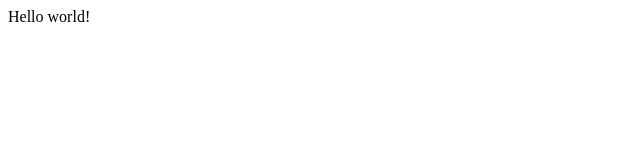
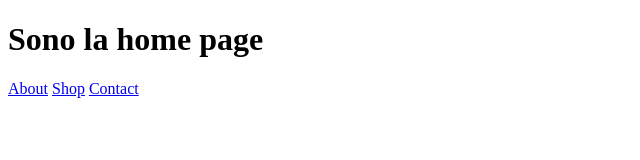
Before and after one commit to andreirosca92/Corso-Gatsbyjs-HPV4Learning, a Gatsby site: page / in a window 1280 px wide. Shown: the whole page, without its empty margins (0-640 px from the left). Built offline with nearby package versions, Linux system fonts and the light colour scheme; Gatsby itself is replaced by a stand-in of ours.

Commit message:
added Link Component

```diff
--- a/package.json
+++ b/package.json
@@ -7,6 +7,7 @@
   "scripts": {
     "build": "gatsby build",
     "develop": "gatsby develop",
+    "format": "prettier --write \"**/*.{js,jsx,ts,tsx,json,md}\"",
     "start": "gatsby develop",
     "serve": "gatsby serve",
     "clean": "gatsby clean",
@@ -17,6 +18,9 @@
     "react": "^18.2.0",
     "react-dom": "^18.2.0"
   },
+  "devDependencies": {
+    "prettier": "^9.10.4"
+  },
   "repository": {
     "type": "git",
     "url": "https://github.com/gatsbyjs/gatsby-starter-hello-world"
--- a/src/pages/index.js
+++ b/src/pages/index.js
@@ -1,5 +1,20 @@
-import * as React from "react"
+import * as React from "react";
+import {Link} from 'gatsby';
+export default function Home() {
+  return (
+  <div>
+  <h1>Sono la home page</h1>
+   <nav
+   style={{
+    display: "flex",
+    gap: "4px",
 
-export default function Home() {
-  return <div>Hello world!</div>
+   }}
+   >
+    <Link to="/about/">About</Link>
+    <Link to="/shop/">Shop</Link>
+    <Link to="/contact/">Contact</Link>
+   </nav>
+  </div>
+  )
 }
```
Also changed, not shown: src/pages/404.js (added, +11 -0 lines), src/pages/about.js (added, +9 -0 lines), src/pages/contact.js (added, +8 -0 lines), src/pages/shop/index.js (added, +8 -0 lines), src/pages/shop/shoes.js (added, +7 -0 lines), src/pages/shop/socks.js (added, +7 -0 lines), README.md, 2 other files.
